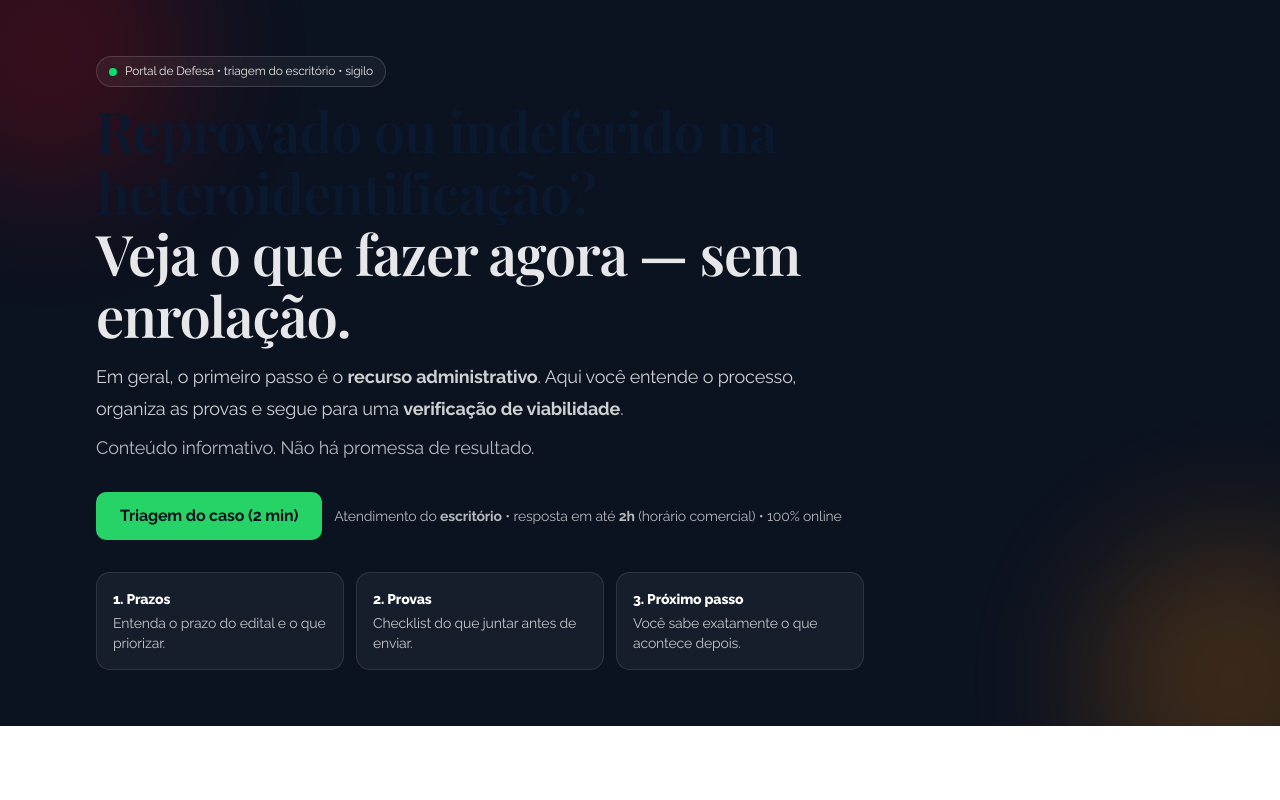
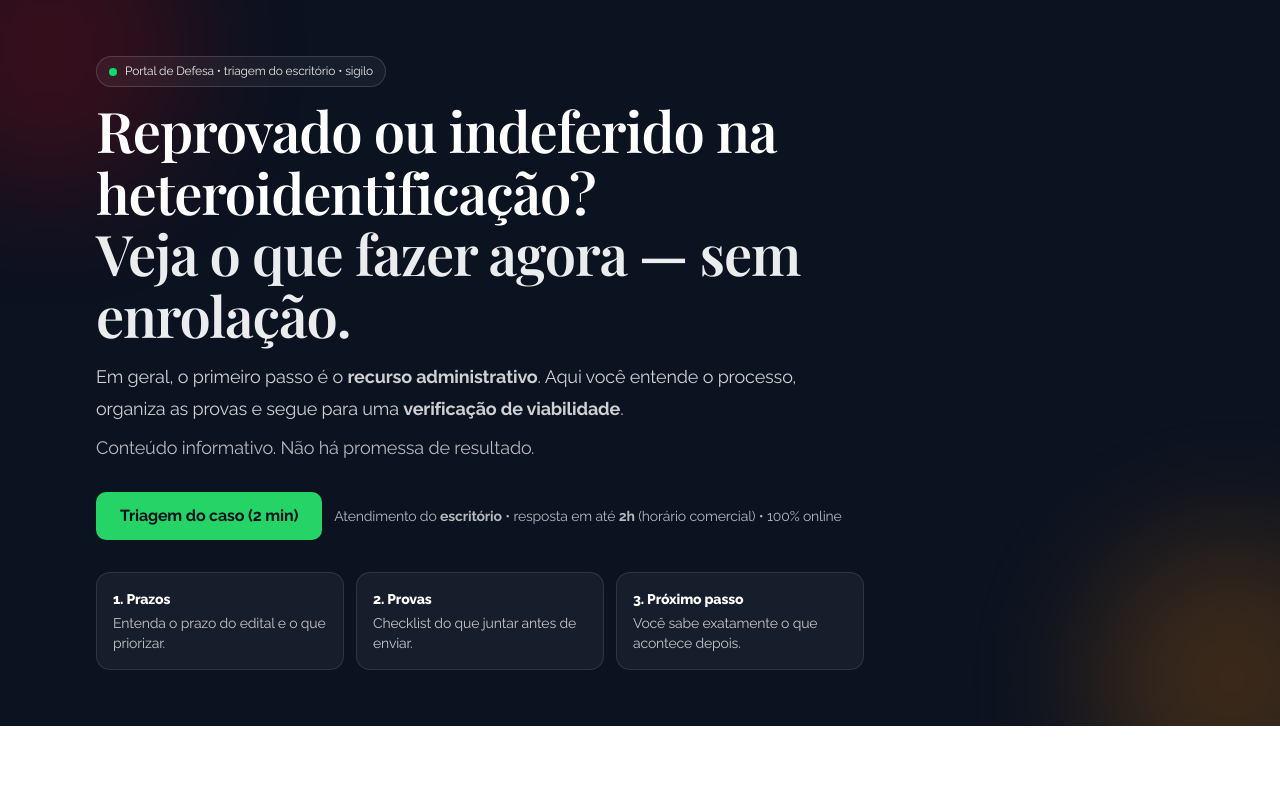
Before and after one commit to ViniciusGavioli/marcelo-colen-site, a Next.js app: page /portal-defesa-heteroidentificacao in a window 1280 px wide. Shown: the top 800 px of the page. Built offline with nearby package versions, Linux system fonts and the light colour scheme; no server answers; a web font is replaced by a local one.

Commit message:
fix(ui): force white hero headline text on portal LP

```diff
--- a/src/app/(lp)/portal-defesa-heteroidentificacao/page.tsx
+++ b/src/app/(lp)/portal-defesa-heteroidentificacao/page.tsx
@@ -100,9 +100,14 @@ function PortalHero() {
                         Portal de Defesa • triagem do escritório • sigilo
                     </p>
 
-                    <h1 className="text-3xl font-extrabold leading-tight sm:text-5xl">
+                    <h1
+                        className="text-3xl font-extrabold leading-tight text-white sm:text-5xl"
+                        style={{ color: "#FFFFFF" }}
+                    >
                         Reprovado ou indeferido na heteroidentificação?
-                        <span className="block text-white/90">Veja o que fazer agora — sem enrolação.</span>
+                        <span className="block text-white/90" style={{ color: "rgba(255,255,255,0.92)" }}>
+                            Veja o que fazer agora — sem enrolação.
+                        </span>
                     </h1>
 
                     <p className="mt-4 text-base leading-relaxed text-white/80 sm:text-lg">
```
